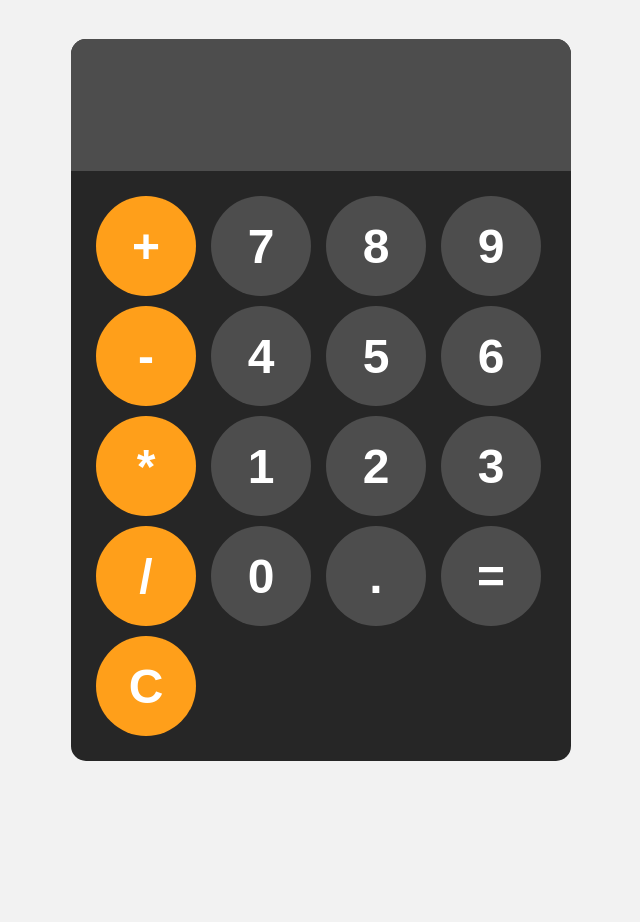
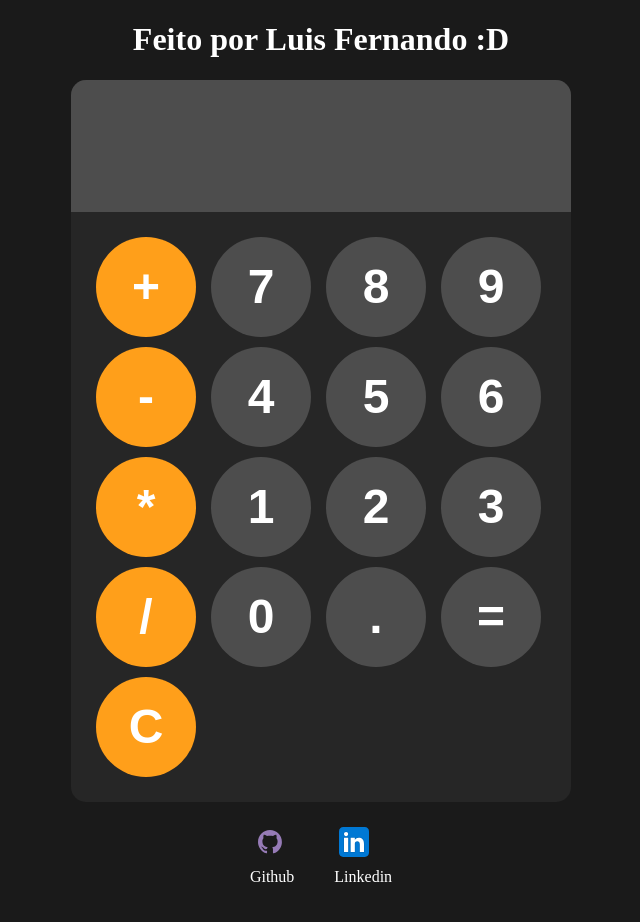
Before and after one commit to fercarneir0/calculadora-js, a plain HTML site: page index.html in a window 1280 px wide. Shown: the whole page, without its empty margins (319-959 px from the left). Before the commit the page ends 800 px from the top, so only its background shows below. Drawn offline with Linux system fonts and the light colour scheme.

Commit message:
Adicionando um footer e estilizando

```diff
--- a/index.html
+++ b/index.html
@@ -7,8 +7,8 @@
     <link rel="stylesheet" href="style.css">
 </head>
 <body>
-
-    </div>
+    <div id="container">
+        <h1> Feito por Luis Fernando :D</h1>
         <div id="calculator">
             <input id="display" readonly>
             <div id="keys">
@@ -31,6 +31,18 @@
                 <button onclick="clearDisplay()" class="operator-btn">C</button>
             </div>
         </div>
+        <footer>
+            <a href="https://github.com/fercarneir0" target="_blank" rel="noopener noreferrer">
+                <img src="github.svg">
+                <p>Github</p>
+            </a>
+            <a href="https://www.linkedin.com/in/lu%C3%ADs-fernando-carneiro-santos/" target="_blank"
+                rel="noopener noreferrer">
+                <img src="linkedin.svg">
+                <p>Linkedin</p>
+            </a>
+        </footer>
+    </div>
     <script src="script.js"></script>
 </body>
 </html>
--- a/style.css
+++ b/style.css
@@ -3,10 +3,22 @@ body{
     display: flex;
     justify-content: center;
     align-items: center;
-    height: 100vh;
-    background-color: hsl(0, 0%, 95%);
+    padding: 0%;
+    background-color: hsl(0, 0%, 10%);
 }
-
+.container{
+    padding: 0px 50px;
+}
+a {
+    color: white;
+    text-decoration: none;
+}
+h1 {
+    display: flex;
+    justify-content: center;
+    align-items: center;
+    color: white;
+}
 button{
     width: 100px;
     height: 100px;
@@ -56,3 +68,21 @@ button:active{
     background-color: hsl(0, 0%, 30%);
     color: white;
 }
+footer{
+    display: flex;
+    justify-content: center;
+}
+footer a {
+    margin: 20px;
+}
+footer p {
+    margin-top: 2px;
+    text-align: center;
+}
+
+footer img {
+    width: 40px;
+    height: 40px;
+
+
+}
```
Also changed, not shown: github.svg (added), linkedin.svg (added). Lines whose indentation alone changed are shown as unchanged.
